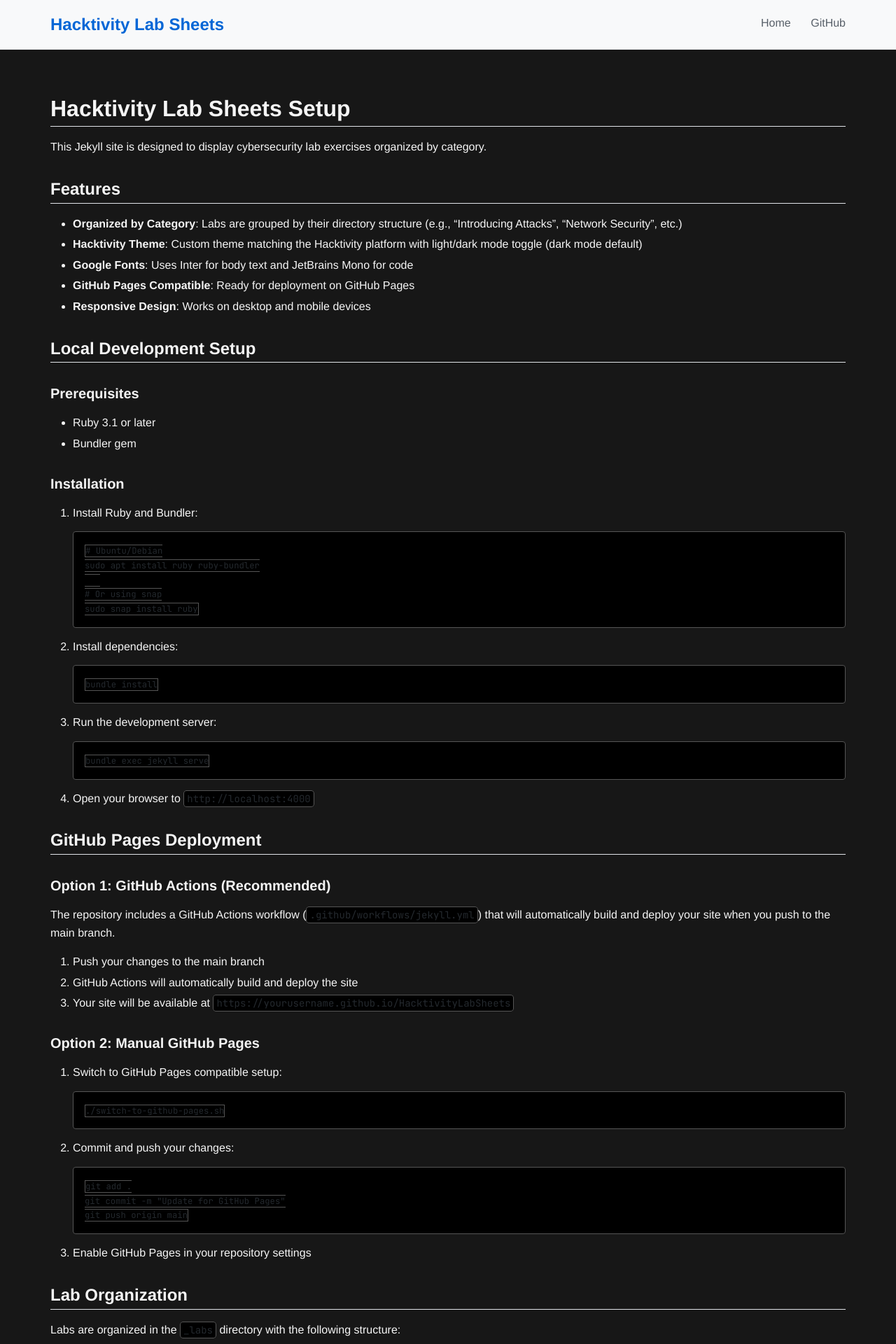
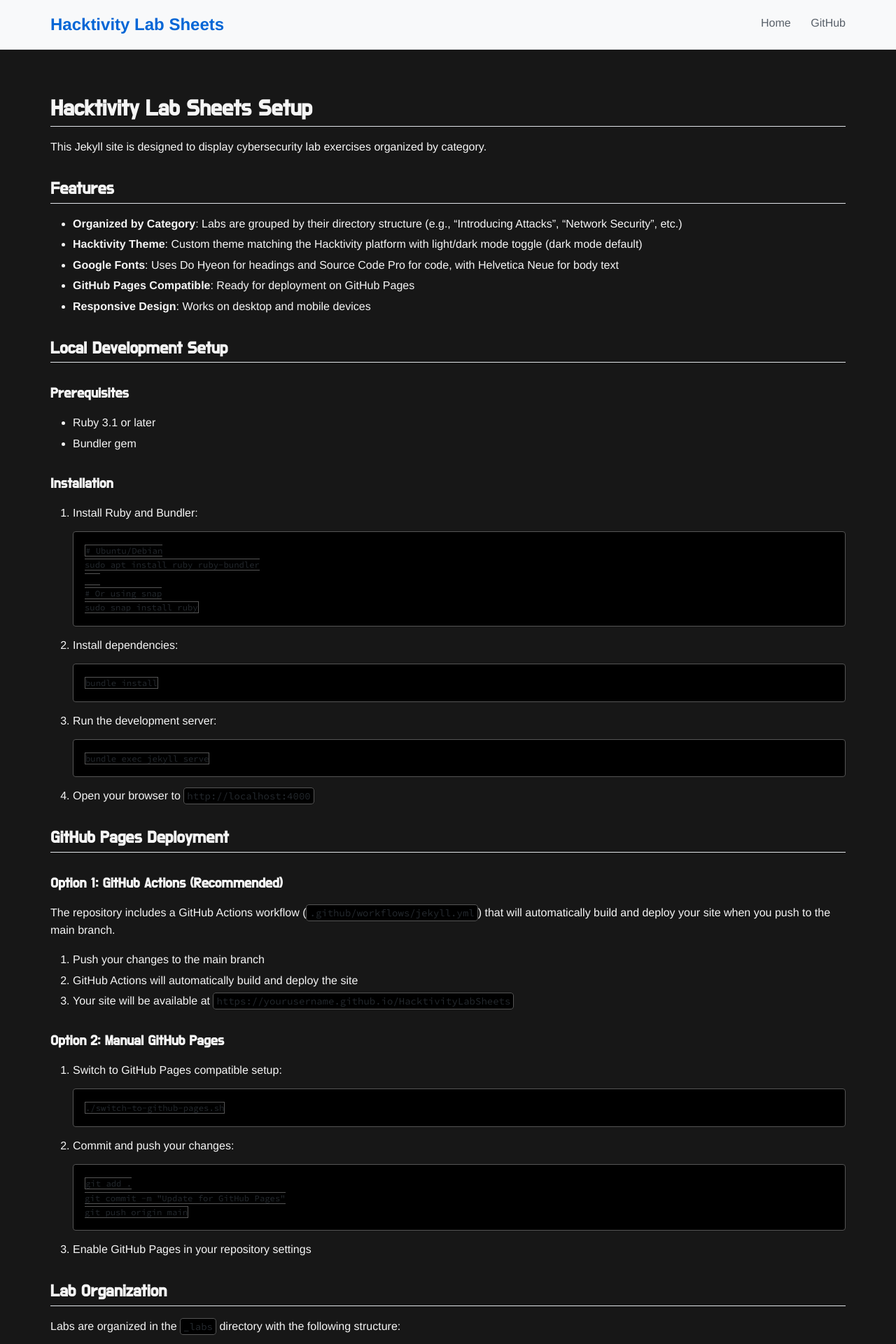
Before and after one commit to cliffe/HacktivityLabSheets, a Jekyll site: the page built from SETUP.md, in a window 1280 px wide. Shown: the top 1920 px of the page at 70% size. Built offline with Jekyll 4.4.1, drawn with Linux system fonts in a browser that asks for light colours; our own code applies the rules of GitHub Pages for plain Markdown files.

Commit message:
Update typography and enhance styles in Hacktivity theme
- Replaced Google Fonts with Do Hyeon for headings and Source Code Pro for code, while using Helvetica Neue for body text.
- Adjusted font-family settings in the main stylesheet for improved consistency.
- Added additional styling for challenge links and brand elements to enhance visual appeal.

```diff
--- a/SETUP.md
+++ b/SETUP.md
@@ -6,7 +6,7 @@
 
 - **Organized by Category**: Labs are grouped by their directory structure (e.g., "Introducing Attacks", "Network Security", etc.)
 - **Hacktivity Theme**: Custom theme matching the Hacktivity platform with light/dark mode toggle (dark mode default)
-- **Google Fonts**: Uses Inter for body text and JetBrains Mono for code
+- **Google Fonts**: Uses Do Hyeon for headings and Source Code Pro for code, with Helvetica Neue for body text
 - **GitHub Pages Compatible**: Ready for deployment on GitHub Pages
 - **Responsive Design**: Works on desktop and mobile devices
 
--- a/_layouts/default.html
+++ b/_layouts/default.html
@@ -10,7 +10,7 @@
 
     <link rel="preconnect" href="https://fonts.googleapis.com">
     <link rel="preconnect" href="https://fonts.gstatic.com" crossorigin>
-    <link href="https://fonts.googleapis.com/css2?family=Inter:wght@300;400;500;600;700&family=JetBrains+Mono:wght@400;500;600&display=swap" rel="stylesheet">
+    <link href="https://fonts.googleapis.com/css2?family=Do+Hyeon&family=Source+Code+Pro:wght@400;500;600&display=swap" rel="stylesheet">
     <link rel="stylesheet" href="{{ '/assets/css/main.css' | relative_url }}">
     <link rel="stylesheet" href="{{ '/assets/css/hacktivity-theme.css' | relative_url }}">
     <link rel="stylesheet" href="https://cdnjs.cloudflare.com/ajax/libs/font-awesome/6.0.0/css/all.min.css">
--- a/assets/css/hacktivity-theme.scss
+++ b/assets/css/hacktivity-theme.scss
@@ -5,11 +5,15 @@
 
 // Set default font family
 body {
-  font-family: 'Inter', -apple-system, BlinkMacSystemFont, 'Segoe UI', Roboto, sans-serif;
+  font-family: "Helvetica Neue", Helvetica, Arial, sans-serif;
+}
+
+h1, h2, h3 {
+  font-family: "Do Hyeon", "Source Code Pro", Monaco, monospace;
 }
 
 code, pre, .highlight {
-  font-family: 'JetBrains Mono', 'Fira Code', 'Consolas', monospace;
+  font-family: "Source Code Pro", Monaco, monospace;
 }
 
 // Dark mode as default
@@ -192,6 +196,101 @@
 
 .category-labs {
   margin-bottom: 2rem;
+}
+
+// Additional Hacktivity styling
+h2 a {
+  color: inherit;
+}
+
+h2 a:hover {
+  color: inherit;
+  text-decoration: none;
+}
+
+a {
+  color: var(--link-color);
+}
+
+.challenge_link {
+  color: whitesmoke;
+  position: absolute;
+  right: 0;
+  left: 0;
+  height: 180px;
+  display: flex;
+  justify-content: center; /* Align horizontal */
+  align-items: center; /* Align vertical */
+}
+
+.challenge_link h2 {
+  margin: 0 0 0 0;
+}
+
+a:active, .challenge_link:active {
+  color: var(--link-color);
+  text-decoration: none;
+}
+
+a:hover, a:focus, button {
+  color: var(--link-color);
+  text-decoration: none;
+  outline: none !important;
+}
+
+.challenge_link:hover {
+  color: plum;
+}
+
+.to_bottom {
+  position: absolute;
+  bottom: 0;
+  right: 0;
+  left: 0;
+}
+
+.to_bottom p {
+  text-align: center;
+  margin: 0 0 0 0;
+}
+
+.db_challenge_link {
+  color: var(--challenge-link-color);
+}
+
+.tiny {
+  font-size: small;
+}
+
+.attribution a {
+  color: dimgrey;
+}
+
+.attribution {
+  font-size: small;
+  color: dimgrey;
+}
+
+.brand-name {
+  font-family: "Do Hyeon", "Source Code Pro", Monaco, monospace;
+  font-size: 100px;
+  color: plum !important;
+  margin-bottom: -46px;
+}
+
+.brand-after {
+  letter-spacing: 3px;
+  font-family: "Do Hyeon", "Source Code Pro", Monaco, monospace;
+  font-size: 30px;
+}
+
+h1.user_handle, h1.team_name {
+  font-size: 50px;
+}
+
+.user_handle, .team_name {
+  font-family: "Cute Font", "Source Code Pro", Monaco, monospace;
+  font-size: 30px;
 }
 
 .lab-item {
```
